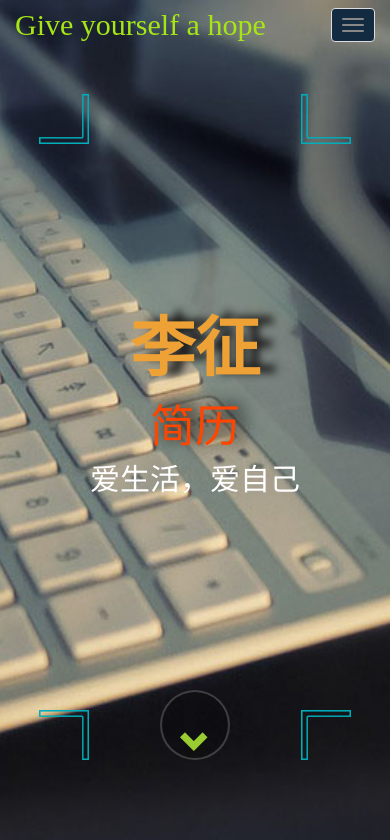
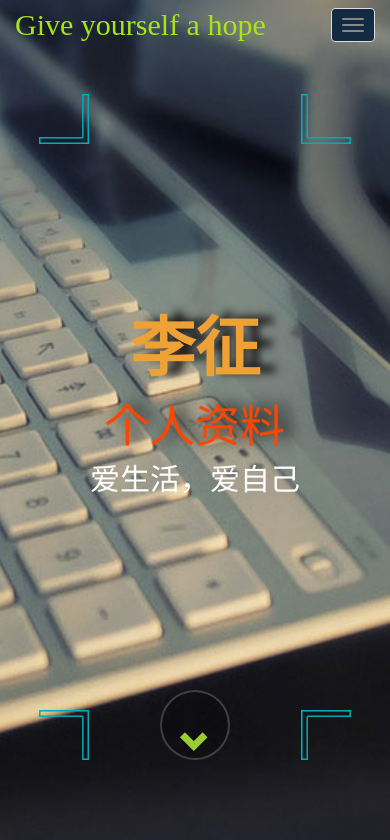
Before and after one commit to MLiZheng/TIME, a plain HTML site: page index2.html in a window 390 px wide. Drawn offline with Linux system fonts and the light colour scheme.

Commit message:
Update index2.html

```diff
--- a/index2.html
+++ b/index2.html
@@ -71,7 +71,7 @@
         <div class="row word">
             <span class="resume-hide">李征</span>
             <span class="hidden-xs resume-hide">个人资料</span>
-            <span class="col-xs-12 hidden-sm hidden-md hidden-lg resume-hide">简历</span>
+            <span class="col-xs-12 hidden-sm hidden-md hidden-lg resume-hide">个人资料</span>
 
             <p class="motto resume-hide hinge-sty" style="position: relative">爱生活，爱自己</p>
             <a href="#" class="next-page ">
```
